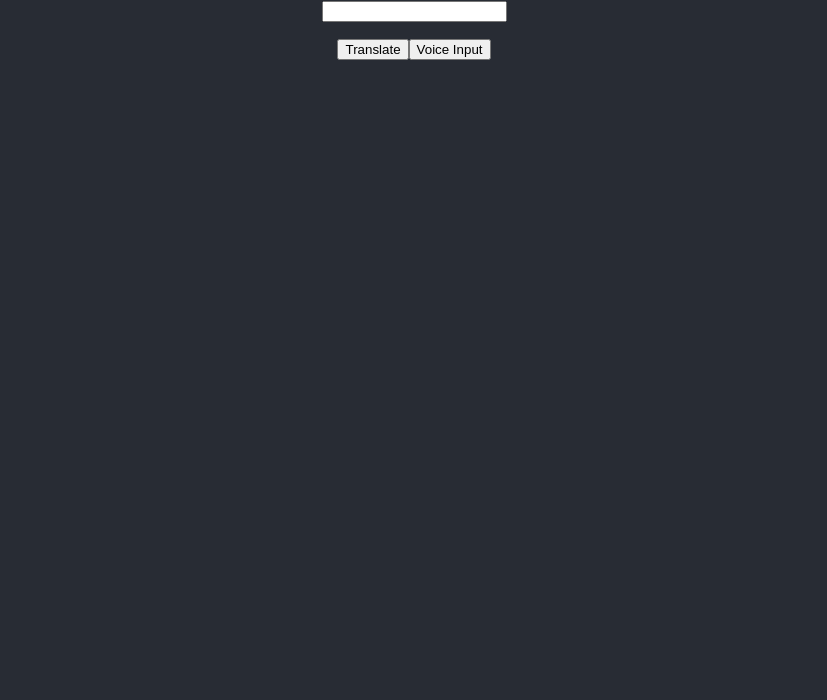
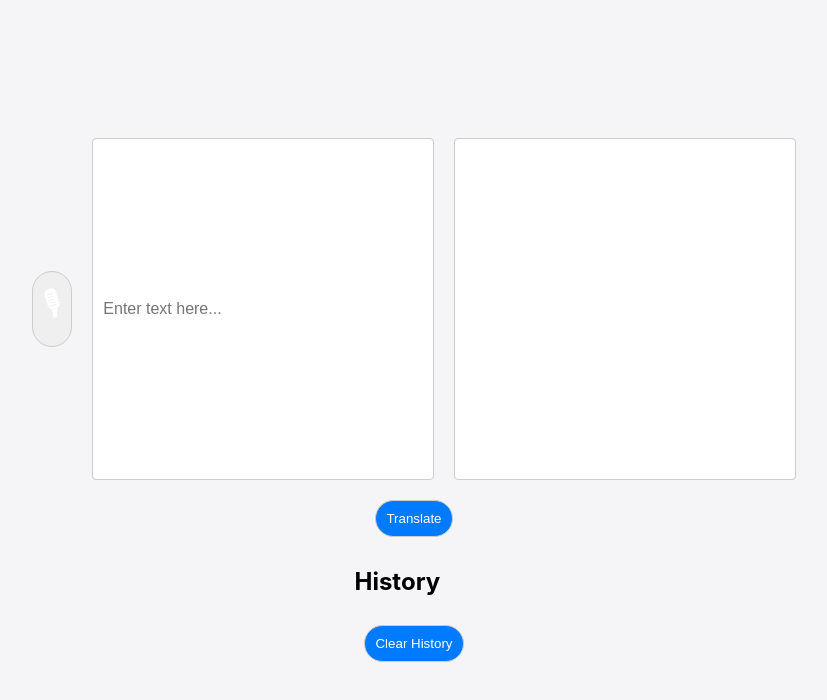
Before and after one commit to SerdarAtalay/synapp, a React (Create React App) app: page / in a window 1280 px wide. Shown: the top 700 px of the page, without its empty margins (226-1053 px from the left). Built offline with nearby package versions, Linux system fonts and the light colour scheme.

Commit message:
synp-03: add input & translation history

```diff
--- a/package.json
+++ b/package.json
@@ -6,6 +6,7 @@
     "@testing-library/jest-dom": "^5.17.0",
     "@testing-library/react": "^13.4.0",
     "@testing-library/user-event": "^13.5.0",
+    "lodash.debounce": "^4.0.8",
     "react": "^18.2.0",
     "react-dom": "^18.2.0",
     "react-scripts": "5.0.1",
--- a/src/App.js
+++ b/src/App.js
@@ -1,38 +1,66 @@
 import './App.scss';
-import {useState} from "react";
+import { useState, useEffect } from "react";
 
 function App() {
     const [input, setInput] = useState('');
     const [translation, setTranslation] = useState('');
+    const [history, setHistory] = useState([]);
+
+    const addToHistory = (newInput, newTranslation) => {
+        const newHistoryItem = { input: newInput, translation: newTranslation };
+        setHistory(prevHistory => [...prevHistory, newHistoryItem]);
+    };
 
     const handleInputChange = (event) => {
         setInput(event.target.value);
     };
 
     const handleTranslate = async () => {
+        if (!input) return;
         let query = `https://api.mymemory.translated.net/get?q=${input}&langpair=en|tr`;
-        fetch(query).then(response => response.json()).then(data => setTranslation(data.responseData.translatedText));
+        fetch(query)
+            .then(response => response.json())
+            .then(data => {
+                setTranslation(data.responseData.translatedText);
+                addToHistory(input, data.responseData.translatedText);
+            });
     };
 
-    const handleSpeechRecognition = () =>{
+    const handleSpeechRecognition = () => {
         const SpeechRecognition = window.SpeechRecognition || window.webkitSpeechRecognition;
         const recognition = new SpeechRecognition();
         recognition.start();
         recognition.onresult = (event) => {
-            setInput(event.results[0][0].transcript);
-            handleTranslate();
-        }
-    }
+            const transcript = event.results[0][0].transcript;
+            setInput(transcript);
+        };
+    };
 
     return (
-    <div className="App">
-        <input type="text" value={input} onChange={handleInputChange}/>
-        <p>{input.toString()}</p>
-        <button onClick={handleTranslate}>Translate</button>
-        <button onClick={handleSpeechRecognition}>Voice Input</button>
-        <p>{translation.toString()}</p>
-    </div>
-  );
+        <div className="App">
+            <div className="input-output">
+                <div className="input-field">
+                    <button className="voice-btn" onClick={handleSpeechRecognition} >🎙</button>
+                    <input className="text-input" type="text" value={input} onChange={handleInputChange}
+                           placeholder="Enter text here..."/>
+                </div>
+                <output className="translation-output">{translation}</output>
+            </div>
+            <button className="translate-btn" onClick={handleTranslate}>Translate</button>
+            <div className="history">
+                <h2>History</h2>
+                <ul>
+                    {history.map((item, index) => (
+                        <li key={index}>
+                            <strong>Input:</strong> {item.input} <br />
+                            <strong>Translation:</strong> {item.translation}
+                        </li>
+                    ))}
+                </ul>
+                <button className="clear-history-btn" onClick={() => setHistory([])}>Clear History</button>
+            </div>
+        </div>
+    );
 }
 
 export default App;
--- a/src/App.scss
+++ b/src/App.scss
@@ -1,39 +1,72 @@
 .App {
-  text-align: center;
-  background-color: #282c34;
-  min-height: 100vh;
-}
-
-.App-logo {
-  height: 40vmin;
-  pointer-events: none;
-}
-
-@media (prefers-reduced-motion: no-preference) {
-  .App-logo {
-    animation: App-logo-spin infinite 20s linear;
-  }
-}
-
-.App-header {
-  min-height: 100vh;
   display: flex;
   flex-direction: column;
   align-items: center;
   justify-content: center;
-  font-size: calc(10px + 2vmin);
-  color: white;
+  height: 100vh;
+  background-color: #f5f5f7;
+
+  .input-output{
+    display: flex;
+    flex-direction: row;
+    align-items: center;
+    justify-content: center;
+    .input-field {
+      display: flex;
+      flex-direction: row;
+      align-items: center;
+      justify-content: center;
+    }
+  }
+
+  .text-input, .translate-btn, .voice-btn, .translation-output, .clear-history-btn {
+    margin: 10px;
+    padding: 10px;
+    border: 1px solid #ccc;
+    border-radius: 20px;
+    outline: none;
+  }
+
+  .text-input, .translation-output {
+    width: 25vw;
+    height: 40vh;
+    padding: 10px;
+    font-size: 16px;
+    line-height: 1.5;
+    color: #333;
+    background-color: #fff;
+    background-clip: padding-box;
+    border: 1px solid #ccc;
+    border-radius: 4px;
+    transition: border-color .15s ease-in-out,box-shadow .15s ease-in-out;
+  }
+
+  .translate-btn, .clear-history-btn {
+    background-color: #007aff;
+    color: white;
+    cursor: pointer;
+
+    &:hover {
+      background-color: darken(#007aff, 10%);
+    }
+  }
+  .voice-btn {
+    background-color: #efefef;
+    color: white;
+    cursor: pointer;
+    font-size: 2em;
+
+    &:hover {
+      background-color: lighten(#efefef, 10%);
+      border: 1px solid #aaa;
+    }
+  }
 }
 
-.App-link {
-  color: #61dafb;
-}
-
-@keyframes App-logo-spin {
-  from {
-    transform: rotate(0deg);
-  }
-  to {
-    transform: rotate(360deg);
+@media (max-width: 768px) {
+  .App {
+    .text-input, .translation-output {
+      width: 90%;
+    }
   }
 }
```
Also changed, not shown: 1 other file (tests, documents, lock files or other folders).
